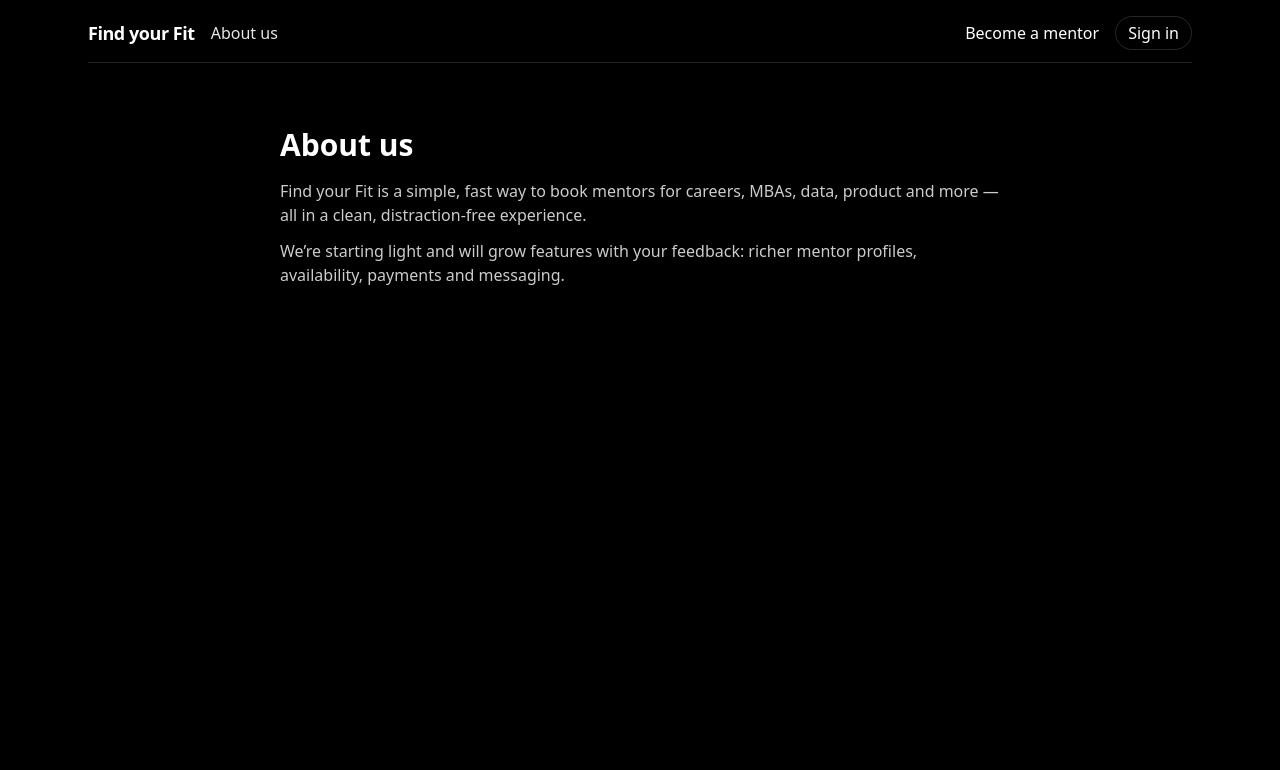
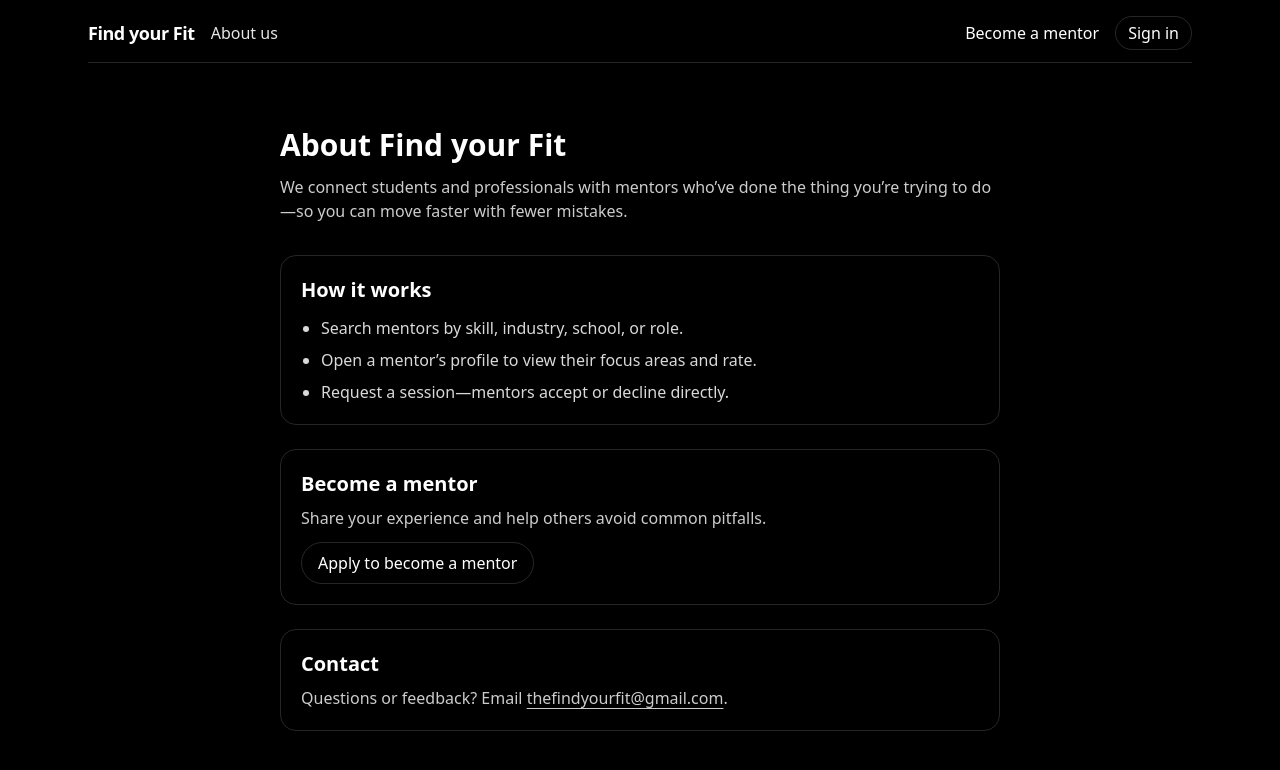
Before and after one commit to RaoAhmar/thefyf, a Next.js app: page /about in a window 1280 px wide. Shown: the top 770 px of the page. Built offline with nearby package versions, Linux system fonts and the light colour scheme; no server answers.

Commit message:
Update page.tsx

```diff
--- a/app/about/page.tsx
+++ b/app/about/page.tsx
@@ -1,17 +1,44 @@
-export const metadata = { title: "About – Find your Fit" };
+import Link from "next/link";
 
 export default function AboutPage() {
   return (
     <main className="mx-auto max-w-3xl px-6 py-12">
-      <h1 className="text-3xl font-bold">About us</h1>
-      <p className="mt-4 opacity-80">
-        Find your Fit is a simple, fast way to book mentors for careers, MBAs, data,
-        product and more — all in a clean, distraction-free experience.
+      <h1 className="text-3xl font-bold">About Find your Fit</h1>
+      <p className="mt-3 opacity-80">
+        We connect students and professionals with mentors who’ve done the thing
+        you’re trying to do—so you can move faster with fewer mistakes.
       </p>
-      <p className="mt-3 opacity-80">
-        We’re starting light and will grow features with your feedback: richer mentor
-        profiles, availability, payments and messaging.
-      </p>
+
+      <section className="mt-8 grid gap-6">
+        <div className="rounded-2xl border p-5">
+          <h2 className="text-xl font-semibold">How it works</h2>
+          <ul className="mt-3 list-disc space-y-2 pl-5 opacity-85">
+            <li>Search mentors by skill, industry, school, or role.</li>
+            <li>Open a mentor’s profile to view their focus areas and rate.</li>
+            <li>Request a session—mentors accept or decline directly.</li>
+          </ul>
+        </div>
+
+        <div className="rounded-2xl border p-5">
+          <h2 className="text-xl font-semibold">Become a mentor</h2>
+          <p className="mt-2 opacity-80">
+            Share your experience and help others avoid common pitfalls.
+          </p>
+          <Link href="/apply" className="mt-3 inline-block rounded-full border px-4 py-2 hover:shadow">
+            Apply to become a mentor
+          </Link>
+        </div>
+
+        <div className="rounded-2xl border p-5">
+          <h2 className="text-xl font-semibold">Contact</h2>
+          <p className="mt-2 opacity-80">
+            Questions or feedback? Email{" "}
+            <a className="underline" href="mailto:thefindyourfit@gmail.com">
+              thefindyourfit@gmail.com
+            </a>.
+          </p>
+        </div>
+      </section>
     </main>
   );
 }
```
